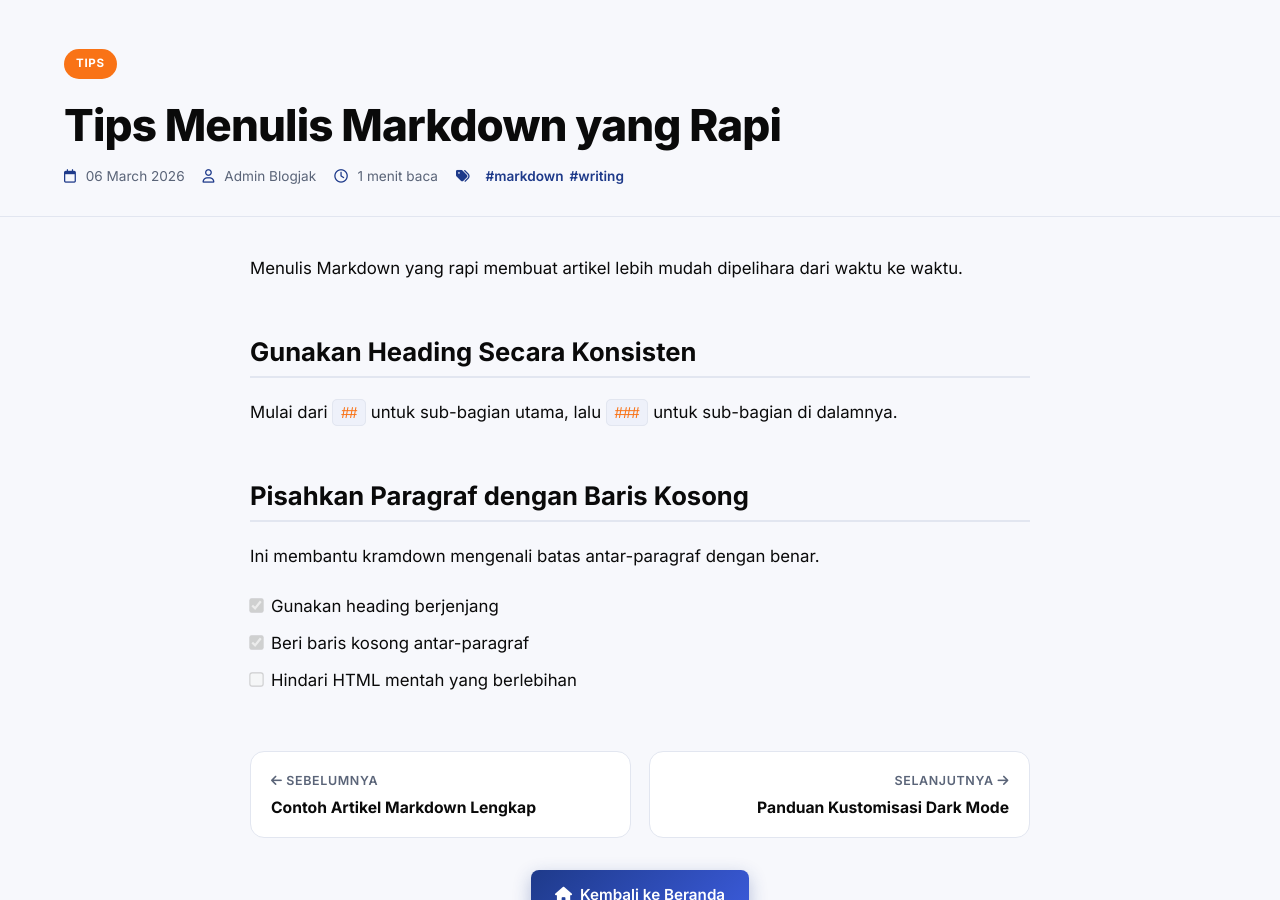
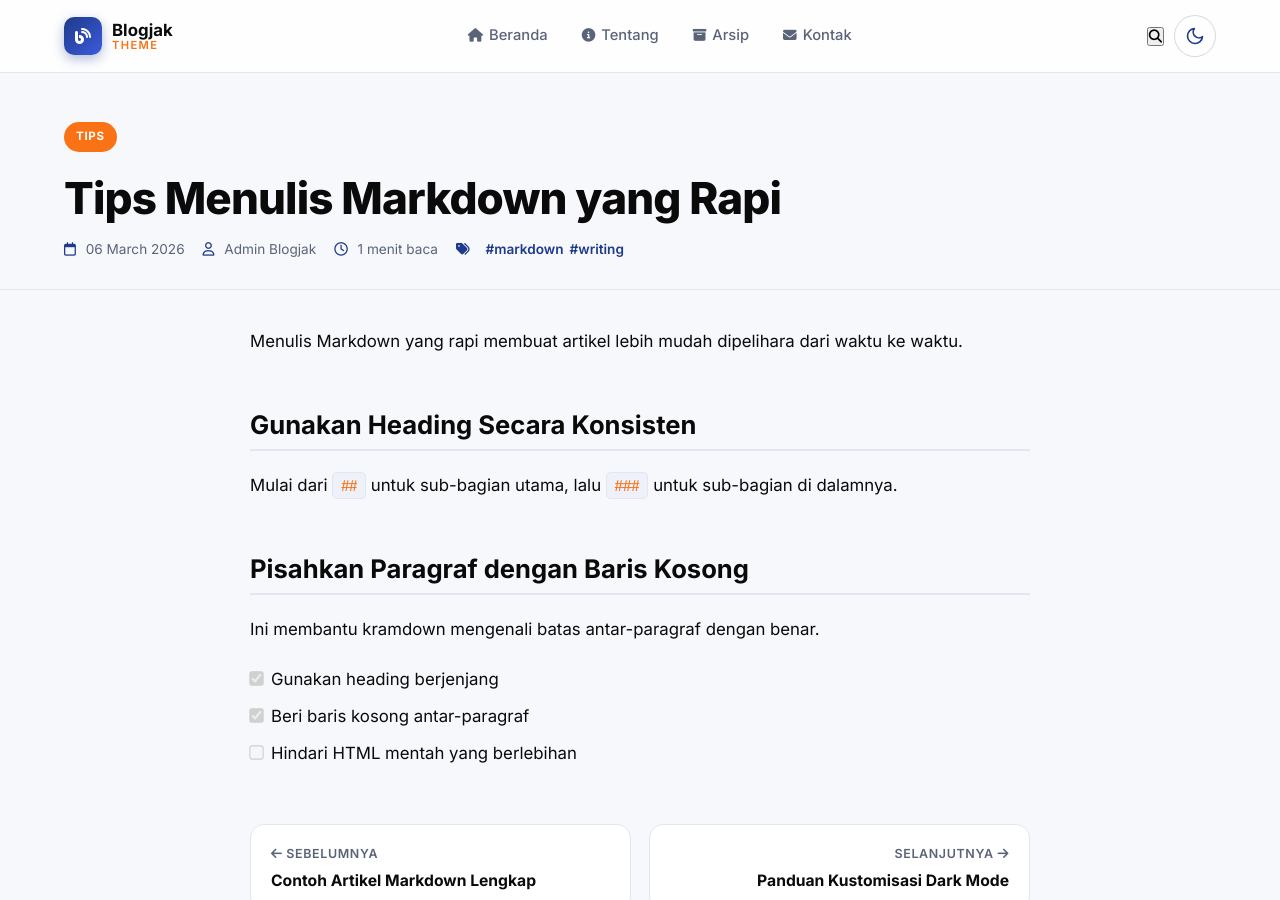
Before and after one commit to blogjak/blogjak-theme, a Jekyll site: the page built from _posts/2026-03-06-tips-menulis-markdown.md, in a window 1280 px wide and 900 px high. Built offline with Jekyll 4.4.1, drawn with Linux system fonts in a browser that asks for light colours.

Commit message:
Update header.html

```diff
--- a/_includes/header.html
+++ b/_includes/header.html
@@ -1,132 +1,55 @@
-<meta charset="UTF-8">
-<meta name="viewport" content="width=device-width, initial-scale=1.0, viewport-fit=cover">
-<meta http-equiv="X-UA-Compatible" content="IE=edge">
+<header class="site-header">
+  <div class="container header-inner">
+    <!-- Logo -->
+    <a href="{{ '/' | relative_url }}" class="site-logo">
+      <span class="logo-mark"><i class="fa-solid fa-blog"></i></span>
+      <span class="logo-text">
+        <strong>Blogjak</strong><em>Theme</em>
+      </span>
+    </a>
 
-<!-- SEO: Primary Meta Tags -->
-<title>{% if page.title and page.title != site.title %}{{ page.title }} — {{ site.title }}{% else %}{{ site.title }} — {{ site.tagline }}{% endif %}</title>
-<meta name="title" content="{% if page.title %}{{ page.title }}{% else %}{{ site.title }}{% endif %}">
-<meta name="description" content="{{ page.description | default: site.description | strip_html | truncate: 160 | escape }}">
-<meta name="author" content="{{ page.author | default: site.author }}">
-<meta name="robots" content="index, follow, max-image-preview:large, max-snippet:-1, max-video-preview:-1">
-<meta name="theme-color" content="#1e3a8a" media="(prefers-color-scheme: light)">
-<meta name="theme-color" content="#0a0a0a" media="(prefers-color-scheme: dark)">
+    <!-- Navigasi -->
+    <nav class="nav-menu" id="nav-menu" aria-label="Navigasi utama">
+      <ul>
+        <li><a href="{{ '/' | relative_url }}"><i class="fa-solid fa-house"></i> Beranda</a></li>
+        <li><a href="{{ '/about/' | relative_url }}"><i class="fa-solid fa-circle-info"></i> Tentang</a></li>
+        <li><a href="{{ '/archive/' | relative_url }}"><i class="fa-solid fa-box-archive"></i> Arsip</a></li>
+        <li><a href="{{ '/contact/' | relative_url }}"><i class="fa-solid fa-envelope"></i> Kontak</a></li>
+      </ul>
+    </nav>
 
-<!-- Canonical -->
-<link rel="canonical" href="{{ page.url | absolute_url }}">
+    <!-- Actions -->
+    <div class="header-actions">
+      {% if site.search.enabled %}
+      <button class="search-toggle" data-search-open aria-label="Cari artikel" type="button">
+        <i class="fa-solid fa-magnifying-glass" aria-hidden="true"></i>
+      </button>
+      {% endif %}
 
-<!-- SEO: Open Graph / Facebook -->
-<meta property="og:type" content="{% if page.layout == 'post' %}article{% else %}website{% endif %}">
-<meta property="og:url" content="{{ page.url | absolute_url }}">
-<meta property="og:title" content="{% if page.title %}{{ page.title }}{% else %}{{ site.title }}{% endif %}">
-<meta property="og:description" content="{{ page.description | default: site.description | strip_html | truncate: 160 | escape }}">
-<meta property="og:site_name" content="{{ site.title }}">
-<meta property="og:locale" content="id_ID">
-{% if page.image %}
-<meta property="og:image" content="{{ page.image | absolute_url }}">
-<meta property="og:image:width" content="1200">
-<meta property="og:image:height" content="630">
-<meta property="og:image:alt" content="{{ page.title | escape }}">
-{% elsif site.logo %}
-<meta property="og:image" content="{{ site.logo | absolute_url }}">
-{% endif %}
+      <button class="theme-toggle" data-theme-toggle aria-label="Ganti tema" type="button">
+        <svg class="theme-icon icon-moon" viewBox="0 0 24 24" width="20" height="20"
+             fill="none" stroke="currentColor" stroke-width="2"
+             stroke-linecap="round" stroke-linejoin="round" aria-hidden="true">
+          <path d="M21 12.79A9 9 0 1 1 11.21 3 7 7 0 0 0 21 12.79z"/>
+        </svg>
+        <svg class="theme-icon icon-sun" viewBox="0 0 24 24" width="20" height="20"
+             fill="none" stroke="currentColor" stroke-width="2"
+             stroke-linecap="round" stroke-linejoin="round" aria-hidden="true">
+          <circle cx="12" cy="12" r="5"/>
+          <line x1="12" y1="1" x2="12" y2="3"/>
+          <line x1="12" y1="21" x2="12" y2="23"/>
+          <line x1="4.22" y1="4.22" x2="5.64" y2="5.64"/>
+          <line x1="18.36" y1="18.36" x2="19.78" y2="19.78"/>
+          <line x1="1" y1="12" x2="3" y2="12"/>
+          <line x1="21" y1="12" x2="23" y2="12"/>
+          <line x1="4.22" y1="19.78" x2="5.64" y2="18.36"/>
+          <line x1="18.36" y1="5.64" x2="19.78" y2="4.22"/>
+        </svg>
+      </button>
 
-<!-- SEO: Twitter Card -->
-<meta name="twitter:card" content="summary_large_image">
-<meta name="twitter:url" content="{{ page.url | absolute_url }}">
-<meta name="twitter:title" content="{% if page.title %}{{ page.title }}{% else %}{{ site.title }}{% endif %}">
-<meta name="twitter:description" content="{{ page.description | default: site.description | strip_html | truncate: 160 | escape }}">
-{% if page.image %}
-<meta name="twitter:image" content="{{ page.image | absolute_url }}">
-<meta name="twitter:image:alt" content="{{ page.title | escape }}">
-{% endif %}
-{% if site.twitter.username %}
-<meta name="twitter:creator" content="@{{ site.twitter.username }}">
-<meta name="twitter:site" content="@{{ site.twitter.username }}">
-{% endif %}
-
-<!-- SEO: Article Meta (untuk single post) -->
-{% if page.layout == 'post' %}
-<meta property="article:published_time" content="{{ page.date | date_to_xmlschema }}">
-{% if page.last_modified_at %}
-<meta property="article:modified_time" content="{{ page.last_modified_at | date_to_xmlschema }}">
-{% endif %}
-<meta property="article:author" content="{{ page.author | default: site.author }}">
-{% for cat in page.categories %}
-<meta property="article:section" content="{{ cat }}">
-{% endfor %}
-{% for tag in page.tags %}
-<meta property="article:tag" content="{{ tag }}">
-{% endfor %}
-{% endif %}
-
-<!-- SEO: JSON-LD Structured Data -->
-<script type="application/ld+json">
-{
-  "@context": "https://schema.org",
-  "@type": "{% if page.layout == 'post' %}BlogPosting{% else %}WebSite{% endif %}",
-  {% if page.layout == 'post' %}
-  "headline": {{ page.title | jsonify }},
-  "description": {{ page.description | default: page.excerpt | strip_html | truncate: 160 | jsonify }},
-  "image": {{ page.image | default: site.logo | absolute_url | jsonify }},
-  "datePublished": {{ page.date | date_to_xmlschema | jsonify }},
-  "dateModified": {{ page.last_modified_at | default: page.date | date_to_xmlschema | jsonify }},
-  "author": {
-    "@type": "Person",
-    "name": {{ page.author | default: site.author | jsonify }}
-  },
-  "publisher": {
-    "@type": "Organization",
-    "name": {{ site.title | jsonify }},
-    "logo": {
-      "@type": "ImageObject",
-      "url": {{ site.logo | absolute_url | jsonify }}
-    }
-  },
-  "mainEntityOfPage": {
-    "@type": "WebPage",
-    "@id": {{ page.url | absolute_url | jsonify }}
-  },
-  {% else %}
-  "name": {{ site.title | jsonify }},
-  "url": {{ site.url | jsonify }},
-  "description": {{ site.description | jsonify }},
-  {% endif %}
-  "inLanguage": "id-ID"
-}
-</script>
-
-<!-- Preconnect & Performance -->
-<link rel="preconnect" href="https://fonts.googleapis.com">
-<link rel="preconnect" href="https://fonts.gstatic.com" crossorigin>
-<link rel="dns-prefetch" href="https://cdnjs.cloudflare.com">
-
-<!-- Font Awesome -->
-<link rel="stylesheet"
-      href="https://cdnjs.cloudflare.com/ajax/libs/font-awesome/6.5.1/css/all.min.css"
-      integrity="sha512-DTOQO9RWCH3ppGqcWaEA1BIZOC6xxalwEsw9c2QQeAIftl+Vegovlnee1c9QX4TctnWMn13TZye+giMm8e2LwA=="
-      crossorigin="anonymous" referrerpolicy="no-referrer" />
-
-<!-- Google Fonts -->
-<link href="https://fonts.googleapis.com/css2?family=Inter:wght@400;500;600;700;800&family=JetBrains+Mono:wght@400;600&display=swap" rel="stylesheet">
-
-<!-- Main CSS -->
-<link rel="stylesheet" href="{{ '/assets/css/styles.css' | relative_url }}">
-
-<!-- Feed & SEO Plugin -->
-{% feed_meta %}
-{% seo title=false %}
-
-<!-- Favicon -->
-<link rel="icon" type="image/svg+xml" href="{{ '/assets/images/favicon.svg' | relative_url }}">
-<link rel="apple-touch-icon" href="{{ '/assets/images/apple-touch-icon.png' | relative_url }}">
-
-<!-- Dark Mode Bootstrapping -->
-<script>
-  (function () {
-    try {
-      var stored = localStorage.getItem('blogjak-theme');
-      var prefersDark = window.matchMedia && window.matchMedia('(prefers-color-scheme: dark)').matches;
-      document.documentElement.setAttribute('data-theme', stored || (prefersDark ? 'dark' : 'light'));
-    } catch (e) {}
-  })();
-</script>
+      <button class="hamburger" id="hamburger" aria-label="Menu" aria-expanded="false" type="button">
+        <span></span><span></span><span></span>
+      </button>
+    </div>
+  </div>
+</header>
```
